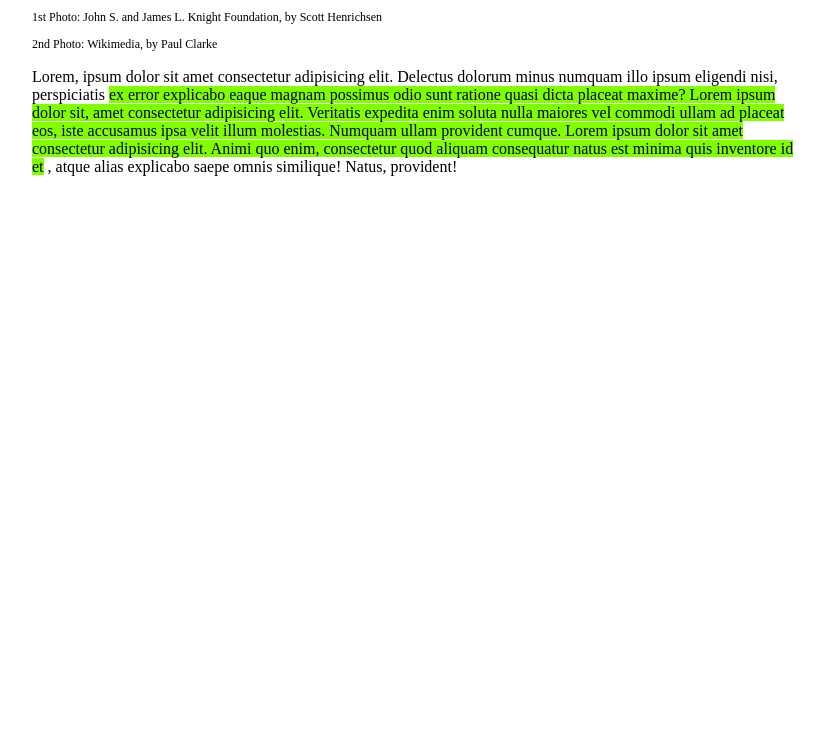
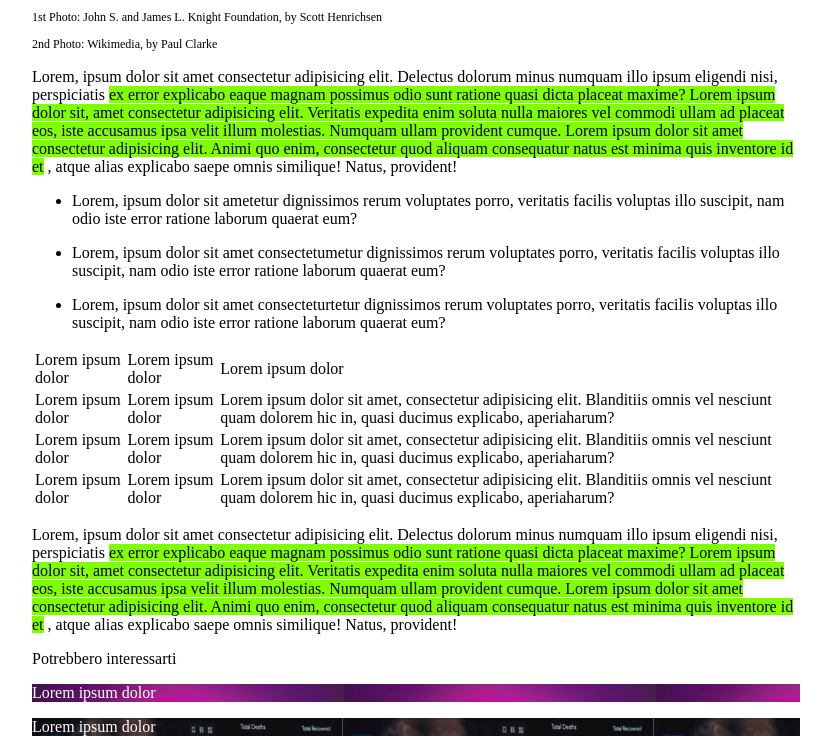
Before and after one commit to msacco1997/html-css-booleaner, a plain HTML site: page index.html in a window 1280 px wide. Shown: the part 1122-1874 px from the top of the page, without its empty margins (224-1055 px from the left). Before the commit the page ends 1314 px from the top, so only its background shows below. Drawn offline with Linux system fonts and the light colour scheme.

Commit message:
inserimento footer spostamento img nella cartella css per background

```diff
--- a/css/style.css
+++ b/css/style.css
@@ -2,6 +2,7 @@ body{
     margin-top: 0%;
     margin-left: 20%;
     margin-right: 20%;
+    text-align: left;
 }
 .container{
     position: relative;
@@ -39,3 +40,11 @@ h1{
 .evidenziato{
     background-color: chartreuse;
 }
+.footuno{
+    background-image: url(monitor.jpg);
+    color: white;
+}
+.footdue{
+    background-image: url(graph.jpg);
+    color: white;
+}
--- a/index.html
+++ b/index.html
@@ -28,11 +28,59 @@
     <p>1st Photo: John S. and James L. Knight Foundation, by Scott Henrichsen</p>
     <p>2nd Photo: Wikimedia, by Paul Clarke</p>
 </div>
-<div>
-    <p>
+
+<p>
         Lorem, ipsum dolor sit amet consectetur adipisicing elit. Delectus dolorum minus numquam illo ipsum eligendi nisi, perspiciatis <span class="evidenziato">ex error explicabo eaque magnam possimus odio sunt ratione quasi dicta placeat maxime? Lorem ipsum dolor sit, amet consectetur adipisicing elit. Veritatis expedita enim soluta nulla maiores vel commodi ullam ad placeat eos, iste accusamus ipsa velit illum molestias. Numquam ullam provident cumque. Lorem ipsum dolor sit amet consectetur adipisicing elit. Animi quo enim, consectetur quod aliquam consequatur natus est minima quis inventore id et</span> , atque alias explicabo saepe omnis similique! Natus, provident!
-    </p>
-</div>
+</p>
+<ul>
+    <li>
+        <p>Lorem, ipsum dolor sit ametetur dignissimos rerum voluptates porro, veritatis facilis voluptas illo suscipit, nam odio iste error ratione laborum quaerat eum?</p>
+    </li>
+    <li>
+        <p>Lorem, ipsum dolor sit amet consectetumetur dignissimos rerum voluptates porro, veritatis facilis voluptas illo suscipit, nam odio iste error ratione laborum quaerat eum?</p>
+    </li>
+    <li>
+        <p>Lorem, ipsum dolor sit amet consecteturtetur dignissimos rerum voluptates porro, veritatis facilis voluptas illo suscipit, nam odio iste error ratione laborum quaerat eum?</p>
+    </li>
+</ul>
+<table>
+    <thead>
+        <tr>
+            <td>Lorem ipsum dolor</td>
+            <td>Lorem ipsum dolor</td>
+            <td>Lorem ipsum dolor</td>
+        </tr>
+    </thead>
+    <tbody>
+        <tr>
+            <td>Lorem ipsum dolor</td>
+            <td>Lorem ipsum dolor</td>
+            <td>Lorem ipsum dolor sit amet, consectetur adipisicing elit. Blanditiis omnis vel nesciunt quam dolorem hic in, quasi ducimus explicabo, aperiaharum?</td>
+        </tr>
+        <tr>
+            <td>Lorem ipsum dolor</td>
+            <td>Lorem ipsum dolor</td>
+            <td>Lorem ipsum dolor sit amet, consectetur adipisicing elit. Blanditiis omnis vel nesciunt quam dolorem hic in, quasi ducimus explicabo, aperiaharum?</td>
+        </tr>
+        <tr>
+            <td>Lorem ipsum dolor</td>
+            <td>Lorem ipsum dolor</td>
+            <td>Lorem ipsum dolor sit amet, consectetur adipisicing elit. Blanditiis omnis vel nesciunt quam dolorem hic in, quasi ducimus explicabo, aperiaharum?</td>
+        </tr>
+    </tbody>
+</table>
+<p>
+    Lorem, ipsum dolor sit amet consectetur adipisicing elit. Delectus dolorum minus numquam illo ipsum eligendi nisi, perspiciatis <span class="evidenziato">ex error explicabo eaque magnam possimus odio sunt ratione quasi dicta placeat maxime? Lorem ipsum dolor sit, amet consectetur adipisicing elit. Veritatis expedita enim soluta nulla maiores vel commodi ullam ad placeat eos, iste accusamus ipsa velit illum molestias. Numquam ullam provident cumque. Lorem ipsum dolor sit amet consectetur adipisicing elit. Animi quo enim, consectetur quod aliquam consequatur natus est minima quis inventore id et</span> , atque alias explicabo saepe omnis similique! Natus, provident!
+</p>
+<footer>
+    <p>Potrebbero interessarti</p>
+    <p class="footuno">Lorem ipsum dolor</p>
+    <p class="footdue">Lorem ipsum dolor</p>
+</footer>
+
+
+
+
 
 
 </main>
```
Also changed, not shown: css/graph.jpg (renamed from img/graph.jpg), css/monitor.jpg (renamed from img/monitor.jpg).
